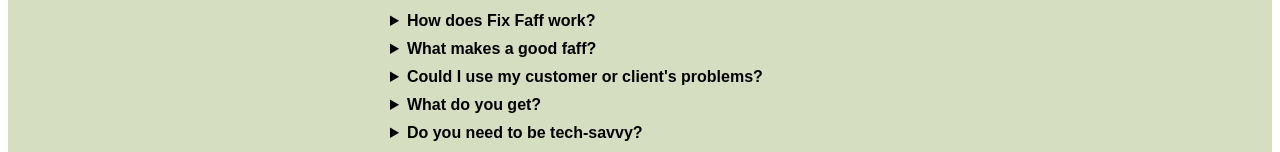
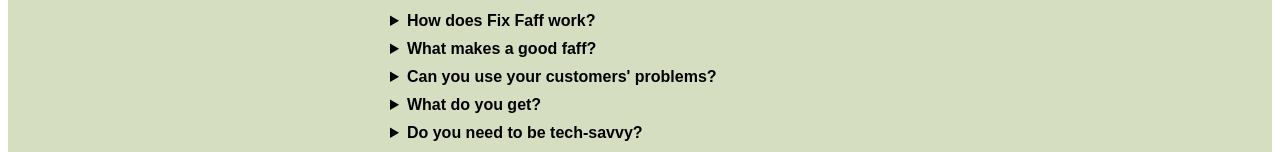
Before and after one commit to dickybuzz/fix-your-faff, a Next.js app: page / in a window 1280 px wide. Shown: the part 593-745 px from the top of the page. Built offline with nearby package versions, Linux system fonts and the light colour scheme.

Commit message:
Update index.js

```diff
--- a/pages/index.js
+++ b/pages/index.js
@@ -174,8 +174,8 @@
   </details>
 
   <details style={{ marginBottom: '10px' }}>
-    <summary style={{ cursor: 'pointer', fontWeight: 'bold' }}>Could I use my customer or client's problems?</summary>
-    <p>The Faff Doctor's surgery is always open! For you. Your customers. Your clients. Remember: the better you understand and soothe your customer's pain points the more they'll trust and want to buy from you.</p>
+    <summary style={{ cursor: 'pointer', fontWeight: 'bold' }}>Can you use your customers' problems?</summary>
+    <p>The Faff Doctor's surgery is always open! For you. Your customers. Your clients. Remember: the better you understand and soothe your customers' pain points the more they'll trust and want to buy from you.</p>
   </details>
 
   <details style={{ marginBottom: '10px' }}>
```
